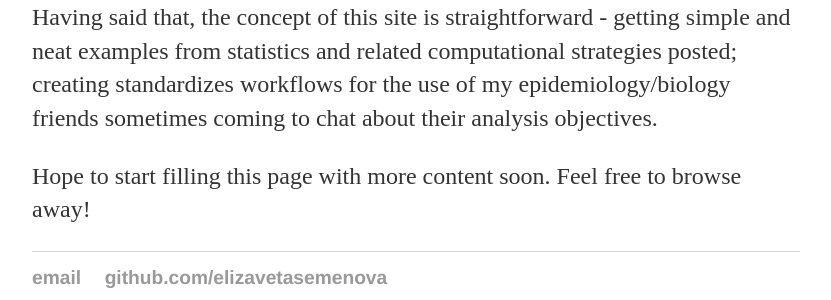
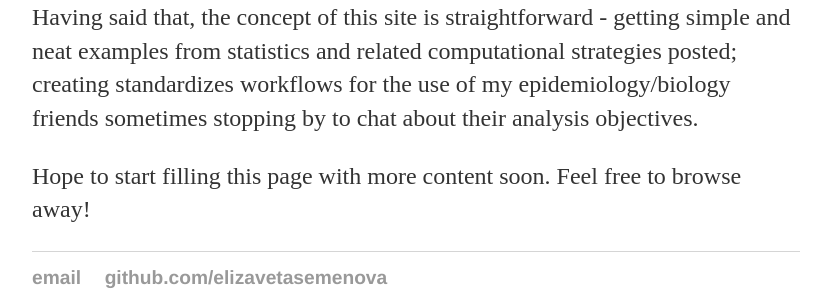
Before and after one commit to elizavetasemenova/elizavetasemenova.github.io, a Jekyll site: the page built from index.html, in a window 1280 px wide. Shown: the part 1090-1390 px from the top of the page, without its empty margins (224-1055 px from the left). Built offline with Jekyll 4.4.1, drawn with Linux system fonts in a browser that asks for light colours.

Commit message:
Update index.html

```diff
--- a/index.html
+++ b/index.html
@@ -31,7 +31,7 @@
 
         <p>Having said that, the concept of this site is straightforward - getting simple and neat examples from statistics
 		and related computational strategies posted; creating standardizes workflows for the use of my epidemiology/biology
-		friends sometimes coming to chat about their analysis objectives.</p>
+		friends sometimes stopping by to chat about their analysis objectives.</p>
 
 	 <p>Hope to start filling this page with more content soon. Feel free to browse away! </p>
 
```
